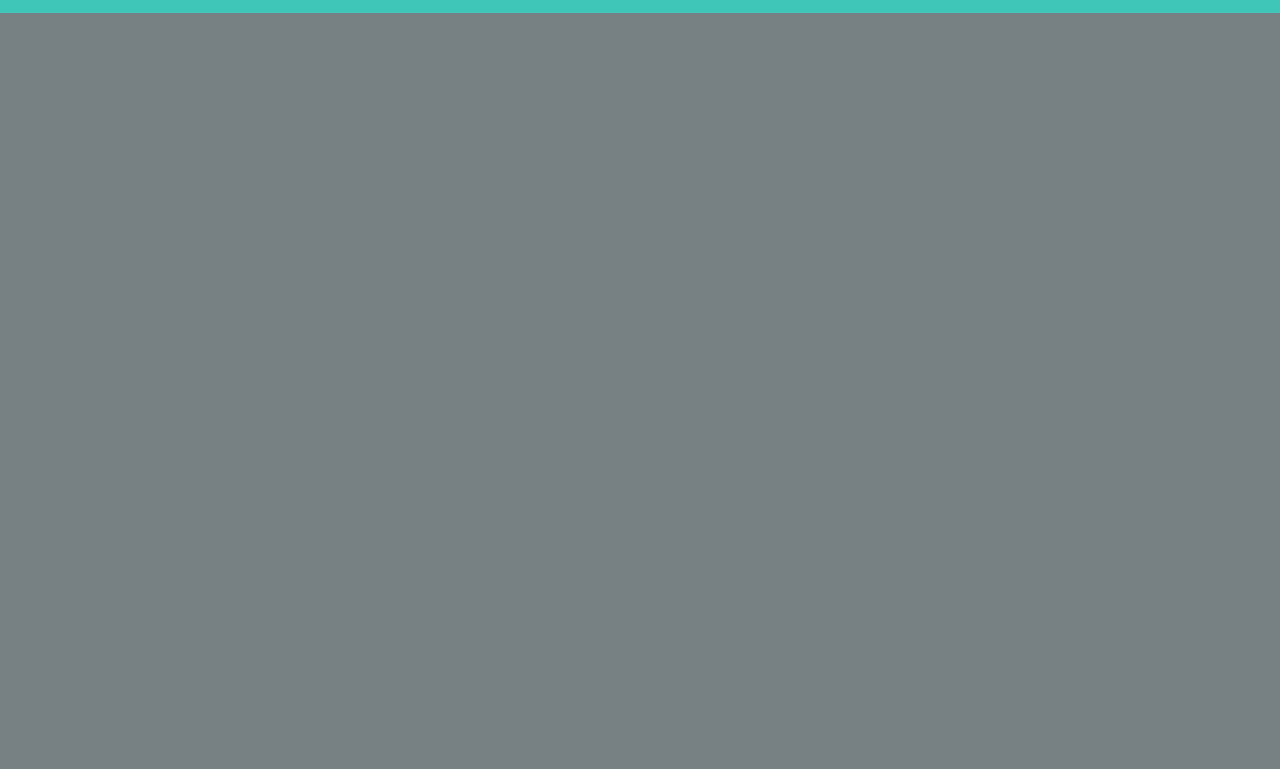
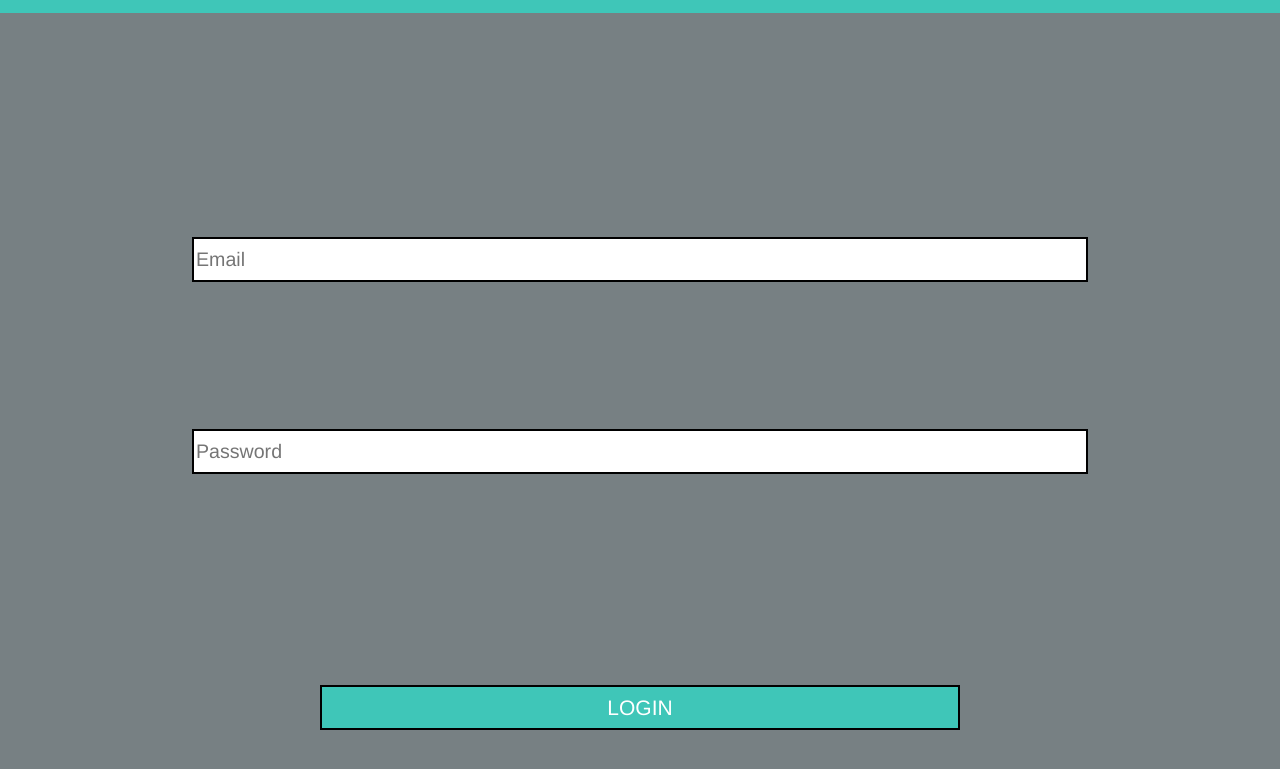
Before and after one commit to w-smith/valkyrie, an Angular app in the folder valkyrie/: page / in a window 1280 px wide. Shown: the part 787-1556 px from the top of the page. Before the commit the page ends 800 px from the top, so only its background shows below. Built offline with nearby package versions, Linux system fonts and the light colour scheme; a web font is replaced by a local one.

Commit message:
buttons and stuff

```diff
--- a/valkyrie/src/app/login/login.component.css
+++ b/valkyrie/src/app/login/login.component.css
@@ -9,13 +9,66 @@
 	margin: 0 auto;
 	margin-top: 10%;
 	height: 150px;
+	width: 100%;
 	background-image: url('https://i.imgur.com/VbLFyhC.png');
 	background-repeat: no-repeat;
     background-position: center;
+    position: absolute;
+}
 
+.formdiv {
+	height: 300px;
+	margin-top: 65%;
+}
+
+#email {
+	font-size: 140%;
+	margin-top: 5%;
+	margin-left: 15%;
+	position: absolute;
+	width: 70%;
+	height: 30%;
+	border: 2px solid black;
 
 }
 
+#password{
+	font-size: 140%;
+	margin-top: 20%;
+	margin-left: 15%;
+	position: absolute;
+	width: 70%;
+	height: 30%;
+	border: 2px solid black;
+}
+
+#submit {
+	font-size: 150%;
+	margin-left: 25%;
+	margin-top: 40%;
+	height: 30%;
+	position: absolute;
+	width: 50%;
+	border: 2px solid black;
+	background: #3FC6B8;
+	color: white;
+}
+
+#signup {
+	font-weight: bold;
+	width: 100%;
+	text-align: center;
+	position: absolute;
+	font-size: 140%;
+	margin-top: 80%;
+}
+
+
+
+
+
+
+/*THIS IS THE BORDER AROUND THE PAGE*/
 #top, #bottom, #left, #right {
 	background: #3FC6B8;
 	position: fixed;
@@ -26,10 +79,12 @@
 		width: 15px;
 }
 
-#left { left: 0;
+#left {
+	left: 0;
 }
 
-#right { right: 0;
+#right {
+	right: 0;
 }
 
 #top, #bottom {
@@ -37,8 +92,10 @@
 	height: 15px;
 }
 
-#top { top: 0;
+#top {
+	top: 0;
 }
 
-#bottom { bottom: 0;
+#bottom {
+	bottom: 0;
 }
--- a/valkyrie/src/app/login/login.component.html
+++ b/valkyrie/src/app/login/login.component.html
@@ -1,6 +1,18 @@
-<div class = "headerbox">
-<div class = "logodiv">
+<div class="headerbox">
+<div class="logodiv">
+
+<!-- Border Box -->
 <div id="left"></div>
 <div id="right"></div>
 <div id="top"></div>
 <div id="bottom"></div>
+
+<!-- LOGIN FORM -->
+<div class="formdiv">
+<form>
+<input id="email" type="text" placeholder="Email">
+<input id ="password" type="password" placeholder="Password">
+<button type="submit" id="submit">LOGIN</button>
+<div id="signup"><p>Create an Account</p></div>
+</form>
+</div>
```
